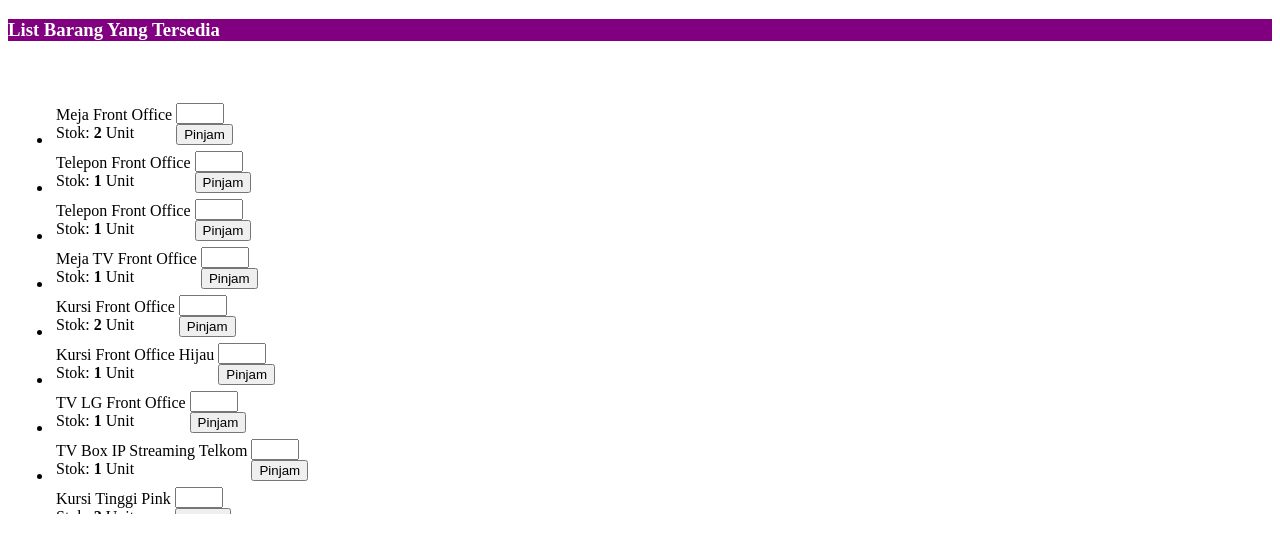
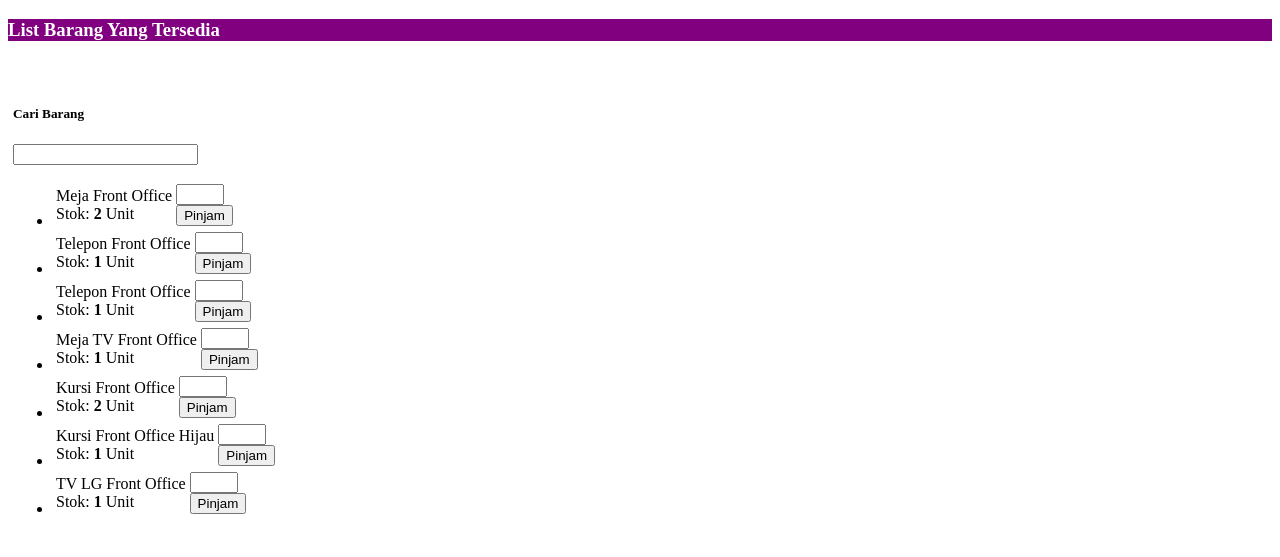
Before and after one commit to hacklim77/sarpras-pj, a CodeIgniter app: a page that uses application/views/user/listbarang.php in a window 1280 px wide. Shown: the top 557 px of the page. Run offline with CodeIgniter, Linux system fonts and the light colour scheme; data comes from the database, SQL or seed files in the repository.

Commit message:
update search barang

```diff
--- a/application/controllers/Peminjaman.php
+++ b/application/controllers/Peminjaman.php
@@ -28,8 +28,18 @@
             $data['avail'] = $this->M_barang->getbarangpinjam($data['tgl']);
             $data['nomor'] = $this->M_barang->getnomor();
 
+            $this->load->view('user/listbarang',$data);
+        }
 
-            $this->load->view('user/listbarang',$data);
+        public function searchlist()
+        {
+
+            $src = $this->input->get('search');
+
+            $data['barang'] = $this->M_barang->search($src)->result_array();
+            $data['nomor'] = $this->M_barang->getnomor();
+
+            $this->load->view('user/tampil',$data);
         }
 
         public function join()
--- a/application/models/M_barang.php
+++ b/application/models/M_barang.php
@@ -158,5 +158,12 @@
             return $k->result_array();
         }
 
+        public function search($src)
+        {
+            $this->db->select('*');
+            $this->db->from('barang');
+            $this->db->like('nama_barang', $src);
+            return $this->db->get();
+        }
 
     }
--- a/application/views/user/listbarang.php
+++ b/application/views/user/listbarang.php
@@ -1,86 +1,22 @@
-<?php
-    /* error_reporting(0);
-    $cek = array();
-    $a = 0;
-    $b = 0;
-
-    foreach ($nomor as $key) {
-        if ($key['id_barang'] == $a) {
-            $b++;
-            $cek[$key['id_barang']] = array(
-                'stock' => $b,
-                'nama_barang' => $key['nama_barang']
-            );
-        } else {
-            $b=1;
-            $a=$key['id_barang'];
-            $cek[$key['id_barang']] = array(
-                'stock' => $b,
-                'nama_barang' => $key['nama_barang']
-            );
-        }
-    }
-
-    $stok = array();
-    $a= 0;
-    $b= 0;
-
-    foreach ($avail as $key) {
-        if ($tgl >= $key['tgl_keluar'] && $tgl < $key['tgl_kembali']) {
-            if ($key['id_barang'] == $a) {
-                $b = $key['jumlah'];
-                $stok[$key['id_barang']] = $stok[$key['id_barang']]+$b;
-            } else {
-                $a = $key['id_barang'];
-                $b = $key['jumlah'];
-                $stok[$key['id_barang']] = $b;
-            }
-        }
-    } */
-?>
 <div class="card">
     <div class="card-header text-center" style="background-color: purple; color:white">
         <h3>List Barang Yang Tersedia</h3>
-        <!-- <h5 id="cektanggal"></h5> -->
     </div>
     <div class="scroll-bg">
         <div class="scroll-div">
-            <?php /* foreach ($cek as $key => $value) {
-                if ($stok[$key]) {
-                    $stokready = $cek[$key]['stock'] - $stok[$key];
-                } else {
-                    $stokready = $cek[$key]['stock'];
-                }
-                if ($stokready >= 0) { */
-            ?>
-            <ul class="list-group list-group-flush">
-                <?php
-                    foreach ($barang as $key) :
-                        /* if ($this->session->$key['id_barang'] == $this->session->$nomor['id_barang']){
+            <div class="col-md-12">
+                <div class="row">
+                    <div class="col-md-3">
+                        <h5>Cari Barang</h5>
+                    </div>
+                    <div class="col-md-9">
+                        <input class="form-control" type="text" id="search" name="search">
+                    </div>
+                </div>
+            </div>
+            <div id="tampil">
 
-                        } */
-                ?>
-                <li class="list-group-item" data-date="" id="barang_<?= $key['id_barang'] ?>">
-                    <table class="table">
-                        <tr>
-                            <td><?= $key['nama_barang'] ?><br>
-                            Stok: <b><?= $key['jumlah'] ?></b> Unit
-                            </td>
-                            <td width="60%"><div class="input-group mb-3">
-                                <input type="number" class="form-control jumlah_pinjam" min="1" max="<?= $key['jumlah']?>">
-                                <div class="input-group-append ml-3">
-                                    <button class="btn btn-success" data-id="<?= $key['id_barang'] ?>" data-nama="<?= $key['nama_barang']?>" data-jumlah="<?= $key['jumlah'] ?>" onclick="pilih(this)" type="button">Pinjam</button>
-                                </div>
-                                </div>
-                            </td>
-                        </tr>
-                    </table>
-                </li>
-                <?php endforeach?>
-            <?php
-              /*   }
-            }  */?>
-            </ul>
+            </div>
         </div>
     </div>
 </div>
@@ -90,3 +26,23 @@
             $("#cektanggal").html(tgl);
         });
     </script> -->
+<script type="text/javascript">
+    $(document).ready(function(){
+        $("#search").keyup(function(){
+            $.ajax({
+                type:'GET',
+                url: '<?= base_url('peminjaman/searchlist') ?>',
+                data:{
+                    search:$(this).val()
+                },
+                cache: false,
+                success: function (data) {
+                    $("#tampil").html(data);
+                }
+            });
+        });
+    });
+</script>
+<script>
+    $("#tampil").load('<?= base_url('peminjaman/searchlist')?>');
+</script>
--- /dev/null
+++ b/application/views/user/tampil.php
@@ -0,0 +1,20 @@
+<ul class="list-group list-group-flush mt-3">
+                <?php foreach ($barang as $key) :?>
+                    <li class="list-group-item" data-date="" id="barang_<?= $key['id_barang'] ?>">
+                        <table class="table">
+                            <tr>
+                                <td><?= $key['nama_barang'] ?><br>
+                                Stok: <b><?= $key['jumlah'] ?></b> Unit
+                                </td>
+                                <td width="60%"><div class="input-group mb-3">
+                                    <input type="number" class="form-control jumlah_pinjam" min="1" max="<?= $key['jumlah']?>">
+                                    <div class="input-group-append ml-3">
+                                        <button class="btn btn-success" data-id="<?= $key['id_barang'] ?>" data-nama="<?= $key['nama_barang']?>" data-jumlah="<?= $key['jumlah'] ?>" onclick="pilih(this)" type="button">Pinjam</button>
+                                    </div>
+                                    </div>
+                                </td>
+                            </tr>
+                        </table>
+                    </li>
+                    <?php endforeach?>
+                </ul>
```
